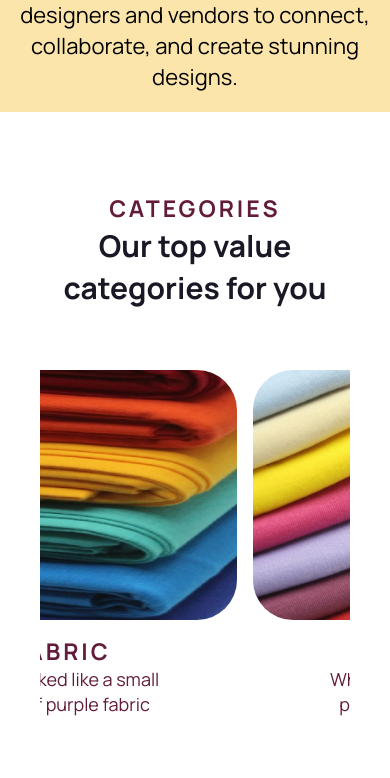
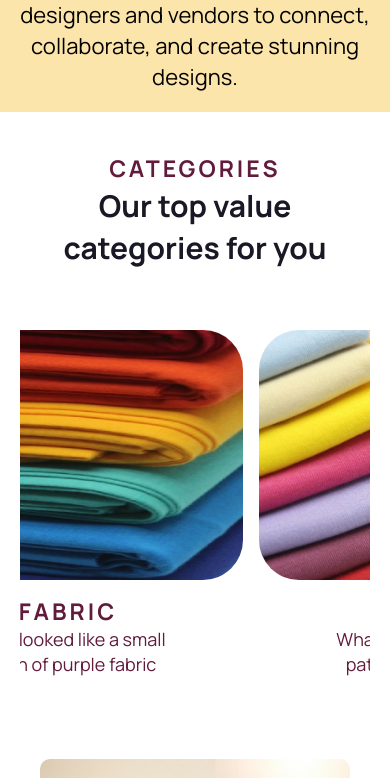
Before and after one commit to SellDomeTechnologies/landing-page, a React (Vite) app: page / in a window 390 px wide. Shown: the part 952-1730 px from the top of the page. Built offline with nearby package versions, Linux system fonts and the light colour scheme.

Commit message:
adjust the padding for category component for mobile view

```diff
--- a/src/components/Category.module.css
+++ b/src/components/Category.module.css
@@ -8,7 +8,7 @@
 
 @media only screen and (max-width: 37.5em) {
   .category {
-    padding: 8rem 4rem;
+    padding: 4rem 2rem;
     flex-direction: column;
     gap: 6rem;
   }
```
